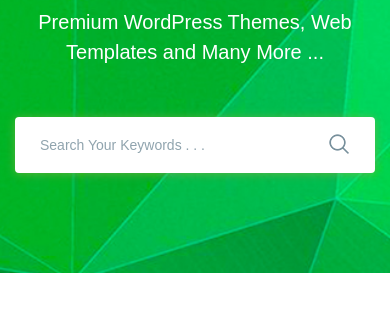
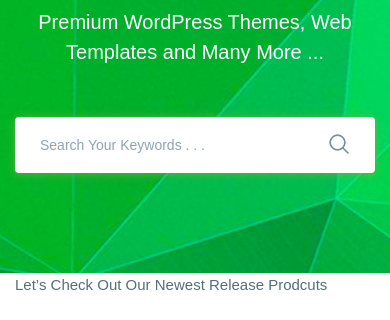
Before and after one commit to Vova-Bien/moderno, a website: page app/index.html in a window 390 px wide. Shown: the part 524-844 px from the top of the page. Drawn offline with nearby package versions, Linux system fonts and the light colour scheme; files that its build step writes are made by us from their sources.

```diff
--- a/app/index.html
+++ b/app/index.html
@@ -120,6 +120,17 @@
 		</div>
 	</section>
 
+	<section class="products">
+		<div class="container-fluid">
+			<div class="products__title">
+				Let’s Check Out Our Newest Release Prodcuts
+			</div>
+			<div class="products__inner">
+
+			</div>
+		</div>
+	</section>
+
 
 
 	<script src="https://ajax.googleapis.com/ajax/libs/jquery/3.5.1/jquery.min.js"></script>
--- a/app/scss/_global.scss
+++ b/app/scss/_global.scss
@@ -33,3 +33,15 @@
 	margin: 0 auto;
 	padding: 0 15px;
 }
+
+.container-fluid {
+	max-width: 100%;
+	margin: 0 auto;
+	padding: 0 30px;
+}
+
+@media (max-width: 720px) {
+	.container-fluid {
+		padding: 0 15px;
+	}
+}
--- a/gulpfile.js
+++ b/gulpfile.js
@@ -33,6 +33,7 @@
 	return gulp.src([
 		'node_modules/slick-carousel/slick/slick.js',
 		'node_modules/magnific-popup/dist/jquery.magnific-popup.js'
+		'node_modules/mixitup/dist/mixitup.js'
 	])
 		.pipe(concat('libs.min.js'))
 		.pipe(uglify())
--- a/package.json
+++ b/package.json
@@ -21,6 +21,7 @@
     "gulp-sass": "^4.1.0",
     "gulp-uglify": "^3.0.2",
     "magnific-popup": "^1.1.0",
+    "mixitup": "^3.3.1",
     "normalize.css": "^8.0.1",
     "slick-carousel": "^1.8.1"
   },
```
Also changed, not shown: 1 other file.
